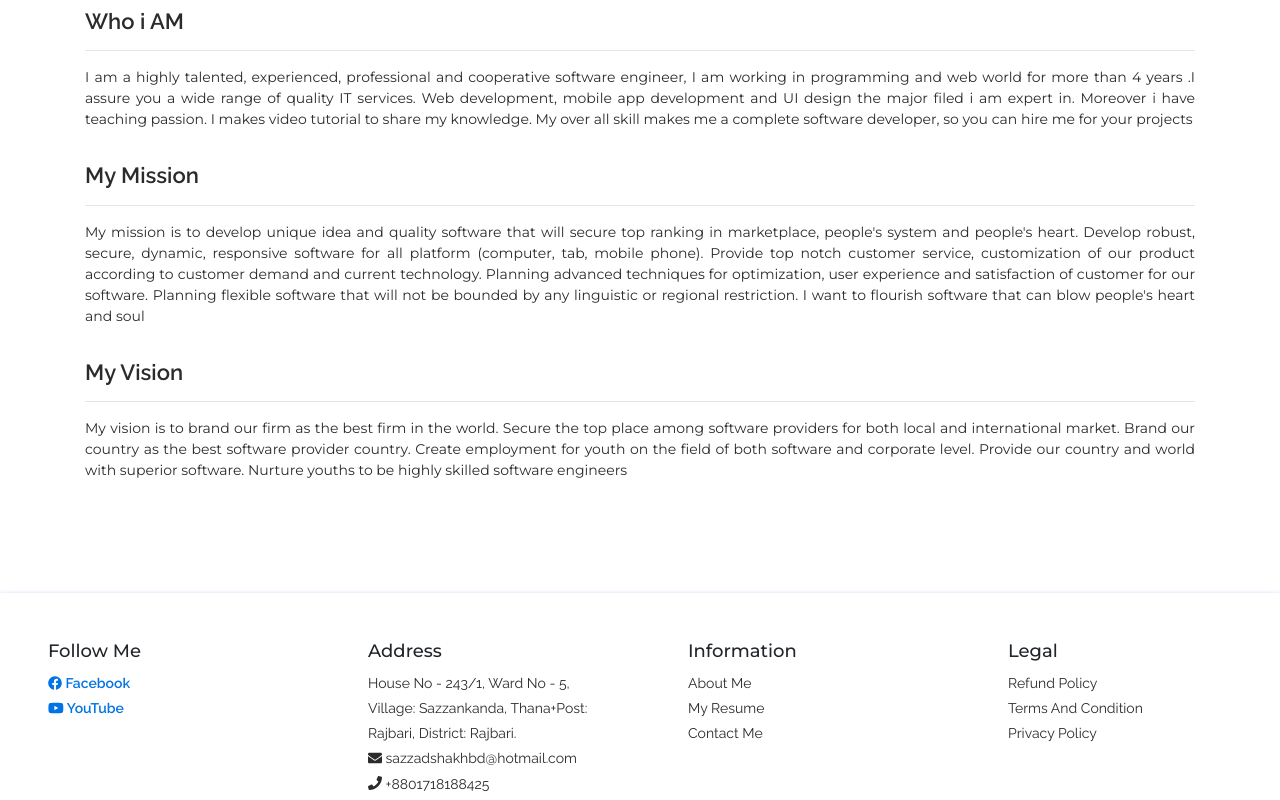
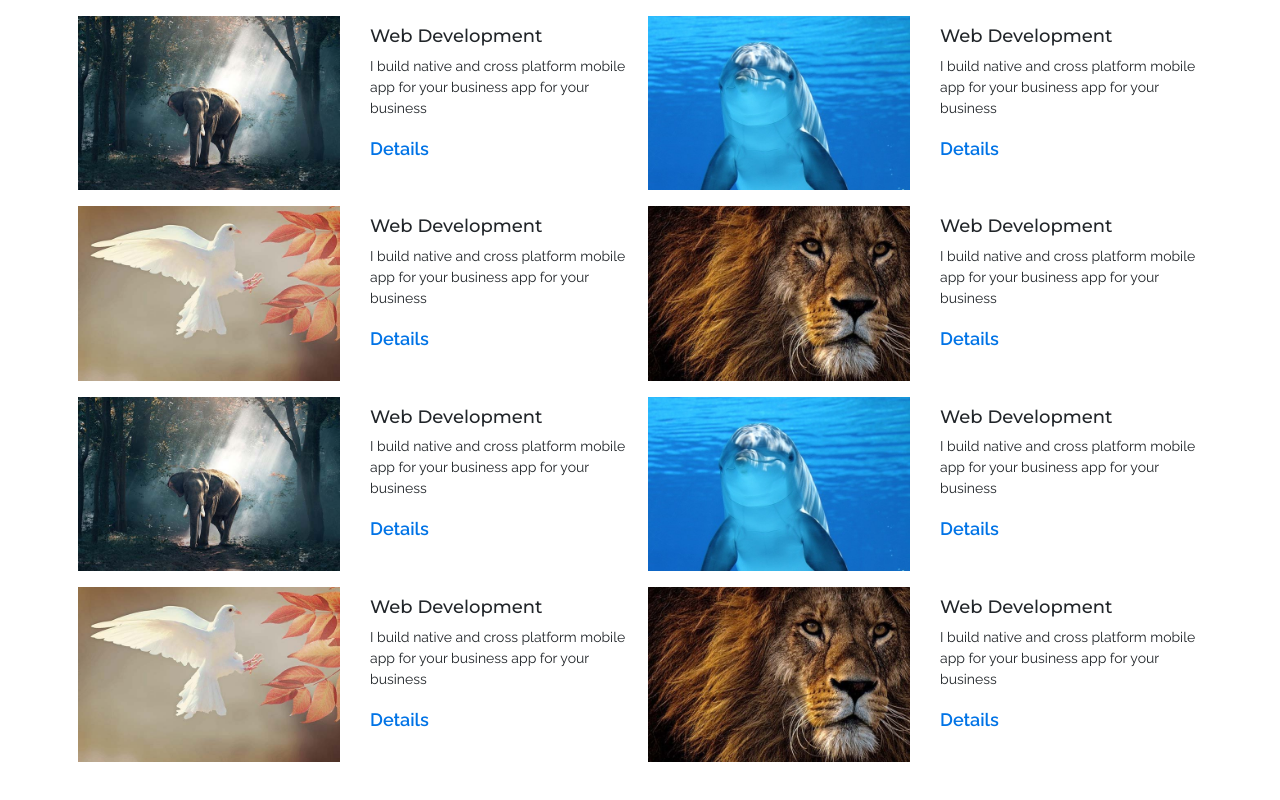
Before and after one commit to sazzadshakhbd/react-website, a React (Create React App) app: page / in a window 1280 px wide. Shown: the part 440-1240 px from the top of the page. Built offline with nearby package versions, Linux system fonts and the light colour scheme.

Commit message:
create allcourses page

```diff
--- a/src/App.js
+++ b/src/App.js
@@ -1,10 +1,10 @@
 import React from "react";
-import AboutPage from "./pages/AboutPage";
+import CoursePage from "./pages/CoursePage";
 
 function App() {
   return (
     <div>
-      <AboutPage></AboutPage>
+      <CoursePage></CoursePage>
     </div>
   );
 }
--- a/src/asset/css/custom.css
+++ b/src/asset/css/custom.css
@@ -199,6 +199,7 @@ transition: background-color 400ms linear;
   font-family: 'Montserrat', sans-serif;
   font-size: 18px;
   font-weight: 500;
+  margin-top: 10px;
 }
 .CourseSubTitle {
   font-family: 'Raleway', sans-serif;
--- /dev/null
+++ b/src/components/AllCourses/AllCourses.jsx
@@ -0,0 +1,118 @@
+import React, { Component, Fragment } from 'react';
+import {Container, Row, Col} from 'react-bootstrap';
+import elephant from '../../asset/image/elephant.jpg';
+import dolphin from '../../asset/image/dolphin.jpg';
+import dove from '../../asset/image/dove.jpg';
+import lion from '../../asset/image/lion.jpg';
+
+class AllCourses extends Component {
+  render() {
+    return (
+      <Fragment>
+        <Container className="mt-5">
+          <Row>
+            <Col lg={6} md={6} sm={12} className="p-2">
+              <Row>
+                <Col lg={6} md={12} sm={12}>
+                  <img className="img-fluid" src={elephant} alt='Elephant'></img>
+                </Col>
+                <Col lg={6} md={12} sm={12}>
+                  <h3 className="CourseTitle">Web Development</h3>
+                  <p className="CourseSubTitle">I build native and cross platform mobile app for your business app for your business</p>
+                  <a className="CourseLink" href="details.html">Details</a>
+                </Col>
+              </Row>
+            </Col>
+            <Col lg={6} md={6} sm={12} className="p-2">
+              <Row>
+                <Col lg={6} md={12} sm={12}>
+                  <img className="img-fluid" src={dolphin} alt='Dolphin'></img>
+                </Col>
+                <Col lg={6} md={12} sm={12}>
+                  <h3 className="CourseTitle">Web Development</h3>
+                  <p className="CourseSubTitle">I build native and cross platform mobile app for your business app for your business</p>
+                  <a className="CourseLink" href="details.html">Details</a>
+                </Col>
+              </Row>
+            </Col>
+            <Col lg={6} md={6} sm={12} className="p-2">
+              <Row>
+                <Col lg={6} md={12} sm={12}>
+                  <img className="img-fluid" src={dove} alt='Dove'></img>
+                </Col>
+                <Col lg={6} md={12} sm={12}>
+                  <h3 className="CourseTitle">Web Development</h3>
+                  <p className="CourseSubTitle">I build native and cross platform mobile app for your business app for your business</p>
+                  <a className="CourseLink" href="details.html">Details</a>
+                </Col>
+              </Row>
+            </Col>
+            <Col lg={6} md={6} sm={12} className="p-2">
+              <Row>
+                <Col lg={6} md={12} sm={12}>
+                  <img className="img-fluid" src={lion} alt='Lion'></img>
+                </Col>
+                <Col lg={6} md={12} sm={12}>
+                  <h3 className="CourseTitle">Web Development</h3>
+                  <p className="CourseSubTitle">I build native and cross platform mobile app for your business app for your business</p>
+                  <a className="CourseLink" href="details.html">Details</a>
+                </Col>
+              </Row>
+            </Col>
+            <Col lg={6} md={6} sm={12} className="p-2">
+              <Row>
+                <Col lg={6} md={12} sm={12}>
+                  <img className="img-fluid" src={elephant} alt='Elephant'></img>
+                </Col>
+                <Col lg={6} md={12} sm={12}>
+                  <h3 className="CourseTitle">Web Development</h3>
+                  <p className="CourseSubTitle">I build native and cross platform mobile app for your business app for your business</p>
+                  <a className="CourseLink" href="details.html">Details</a>
+                </Col>
+              </Row>
+            </Col>
+            <Col lg={6} md={6} sm={12} className="p-2">
+              <Row>
+                <Col lg={6} md={12} sm={12}>
+                  <img className="img-fluid" src={dolphin} alt='Dolphin'></img>
+                </Col>
+                <Col lg={6} md={12} sm={12}>
+                  <h3 className="CourseTitle">Web Development</h3>
+                  <p className="CourseSubTitle">I build native and cross platform mobile app for your business app for your business</p>
+                  <a className="CourseLink" href="details.html">Details</a>
+                </Col>
+              </Row>
+            </Col>
+            <Col lg={6} md={6} sm={12} className="p-2">
+              <Row>
+                <Col lg={6} md={12} sm={12}>
+                  <img className="img-fluid" src={dove} alt='Dove'></img>
+                </Col>
+                <Col lg={6} md={12} sm={12}>
+                  <h3 className="CourseTitle">Web Development</h3>
+                  <p className="CourseSubTitle">I build native and cross platform mobile app for your business app for your business</p>
+                  <a className="CourseLink" href="details.html">Details</a>
+                </Col>
+              </Row>
+            </Col>
+            <Col lg={6} md={6} sm={12} className="p-2">
+              <Row>
+                <Col lg={6} md={12} sm={12}>
+                  <img className="img-fluid" src={lion} alt='Lion'></img>
+                </Col>
+                <Col lg={6} md={12} sm={12}>
+                  <h3 className="CourseTitle">Web Development</h3>
+                  <p className="CourseSubTitle">I build native and cross platform mobile app for your business app for your business</p>
+                  <a className="CourseLink" href="details.html">Details</a>
+                </Col>
+              </Row>
+            </Col>
+
+          </Row>
+        </Container>
+      </Fragment>
+    );
+  }
+}
+
+export default AllCourses;
--- a/src/components/Courses/Courses.jsx
+++ b/src/components/Courses/Courses.jsx
@@ -1,6 +1,6 @@
 import React, { Component, Fragment } from 'react';
 import {Container, Row, Col} from 'react-bootstrap';
-import elephent from '../../asset/image/elephent.jpg';
+import elephant from '../../asset/image/elephant.jpg';
 import dolphin from '../../asset/image/dolphin.jpg';
 import dove from '../../asset/image/dove.jpg';
 import lion from '../../asset/image/lion.jpg';
@@ -15,7 +15,7 @@ class Courses extends Component {
             <Col lg={6} md={6} sm={12}>
               <Row>
                 <Col className="mb-3" lg={6} md={12} sm={12}>
-                  <img className="img-fluid" src={elephent} alt='Elephent'></img>
+                  <img className="img-fluid" src={elephant} alt='Elephant'></img>
                 </Col>
                 <Col className="mb-3" lg={6} md={12} sm={12}>
                   <h3 className="CourseTitle">Web Development</h3>
--- /dev/null
+++ b/src/pages/CoursePage.jsx
@@ -0,0 +1,22 @@
+import React, { Component, Fragment } from 'react';
+import AllCourses from '../components/AllCourses/AllCourses';
+import TopBannerAll from '../components/TopBannerAll/TopBannerAll';
+import TopNavigation from '../components/TopNavigation/TopNavigation';
+import Footer from '../components/Footer/Footer';
+
+class CoursePage extends Component {
+  render() {
+    return (
+      <div>
+        <Fragment>
+          <TopNavigation></TopNavigation>
+          <TopBannerAll pageTitle='My Courses'></TopBannerAll>
+          <AllCourses></AllCourses>
+          <Footer></Footer>
+        </Fragment>
+      </div>
+    );
+  }
+}
+
+export default CoursePage;
```
Also changed, not shown: src/asset/image/elephant.jpg (renamed from src/asset/image/elephent.jpg).
